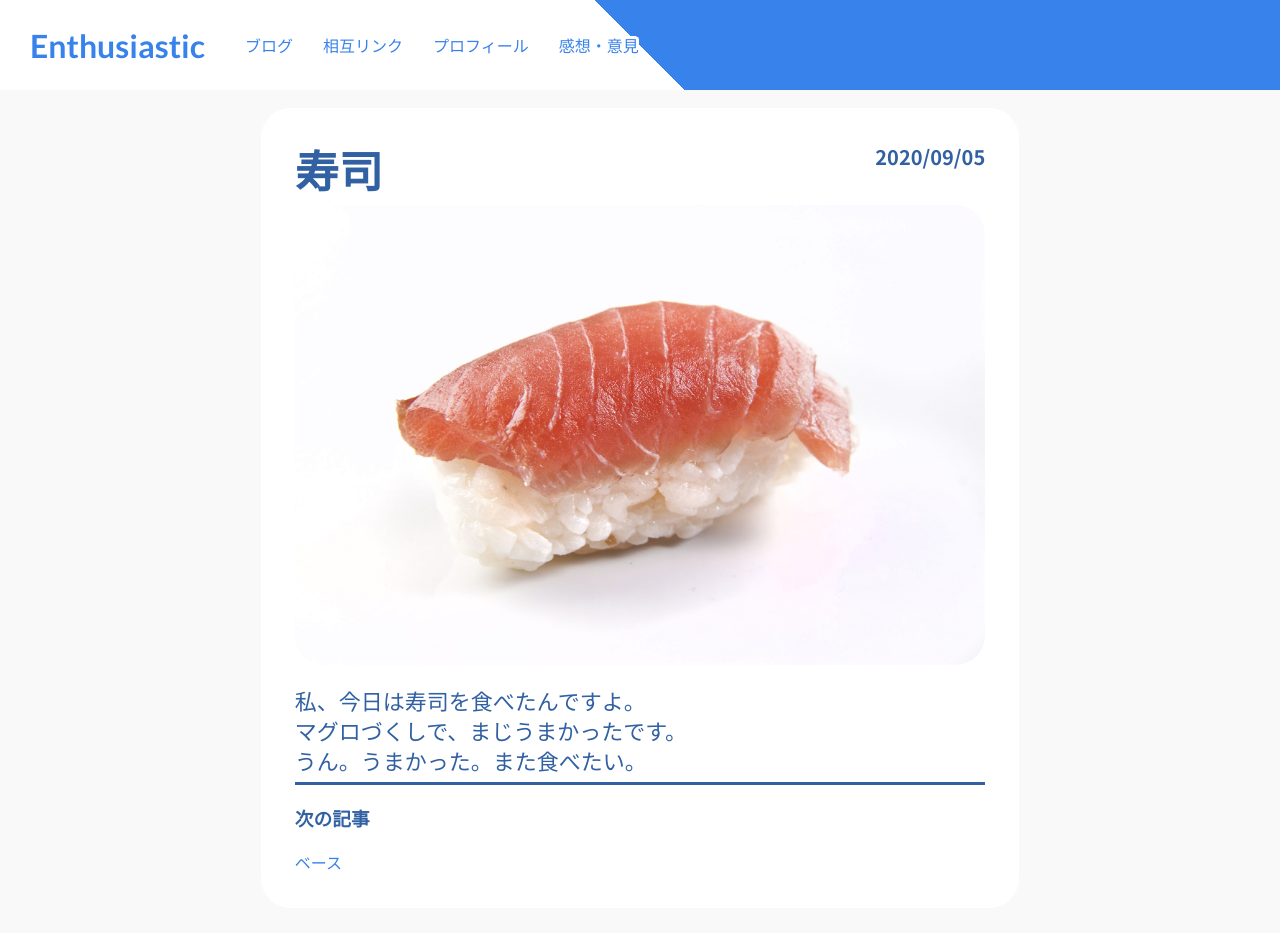
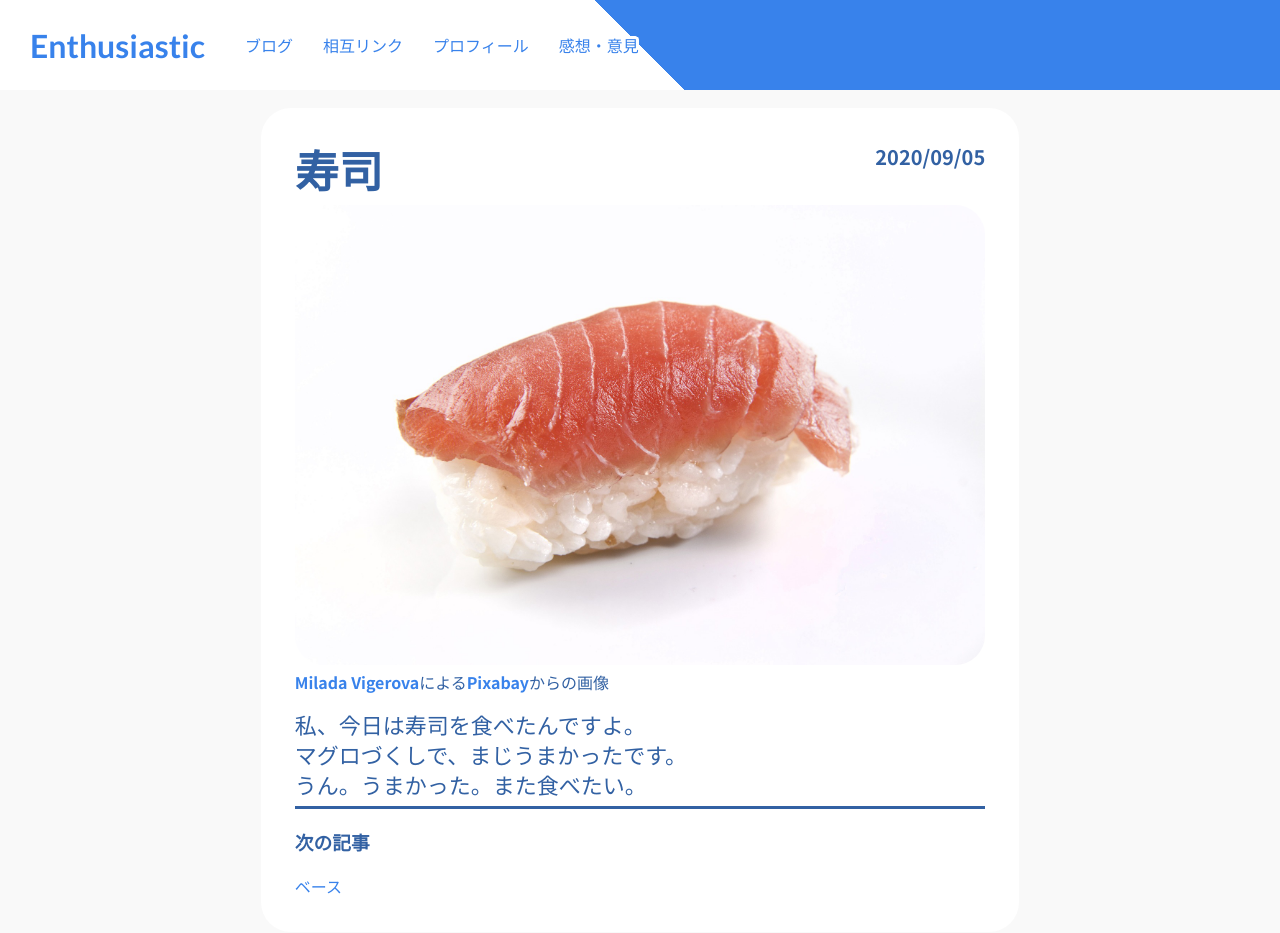
Before and after one commit to Diawadenta/Diawadenta.github.io, a Jekyll site: the page built from _posts/2020-09-05-sushi.markdown, in a window 1280 px wide and 945 px high. Shown: the top 933 px of the window. Built offline with Jekyll 4.4.1, drawn with Linux system fonts in a browser that asks for light colours.

Commit message:
Update 2020-09-05-sushi.markdown

```diff
--- a/_posts/2020-09-05-sushi.markdown
+++ b/_posts/2020-09-05-sushi.markdown
@@ -3,6 +3,7 @@
 pagename: "寿司"
 showfooter: True
 image: maguro.png
+imagecaption: <a href="https://pixabay.com/ja/users/milivigerova-742747/?utm_source=link-attribution&amp;utm_medium=referral&amp;utm_campaign=image&amp;utm_content=716430">Milada Vigerova</a>による<a href="https://pixabay.com/ja/?utm_source=link-attribution&amp;utm_medium=referral&amp;utm_campaign=image&amp;utm_content=716430">Pixabay</a>からの画像
 ---
 
 私、今日は寿司を食べたんですよ。
```
